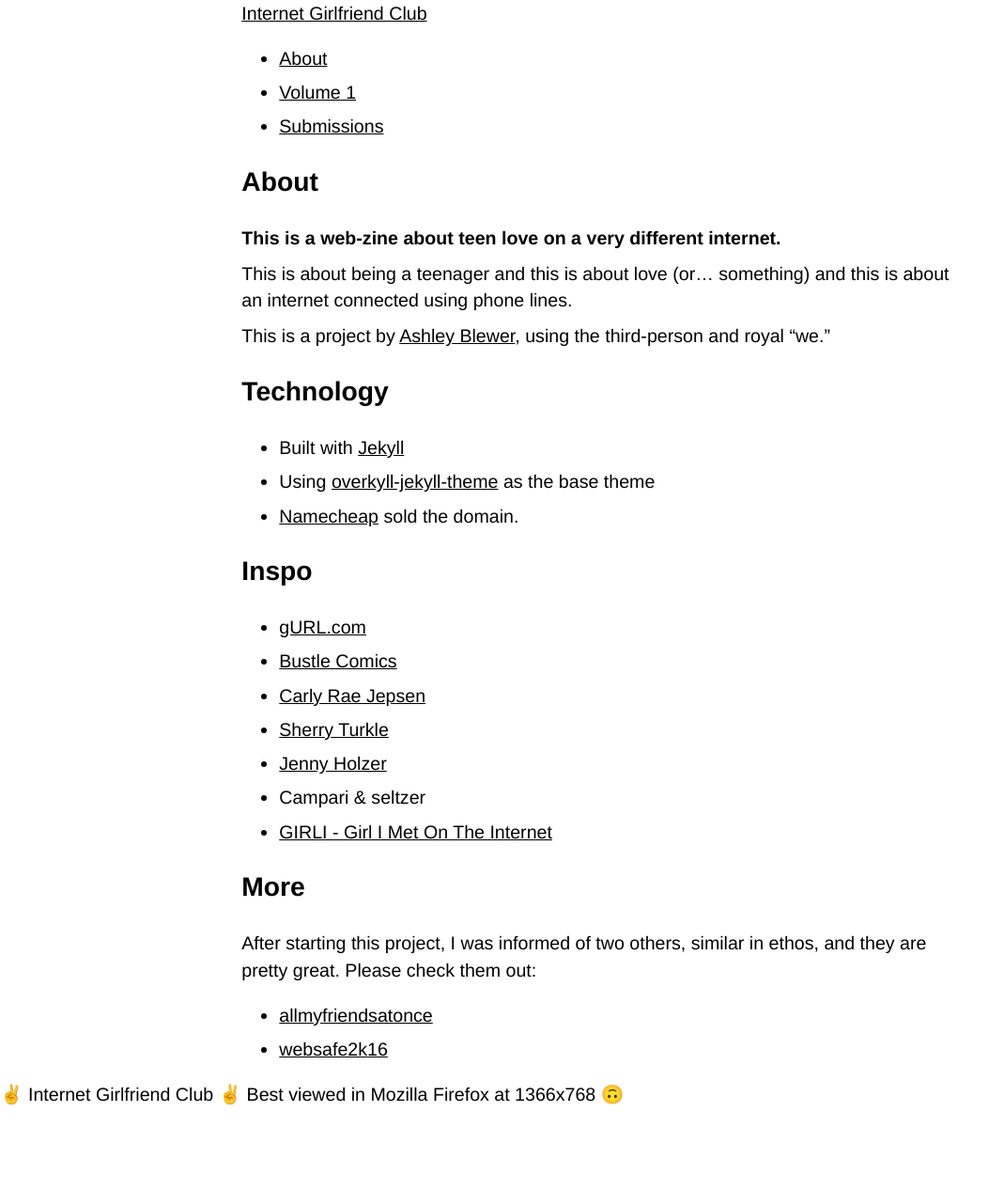
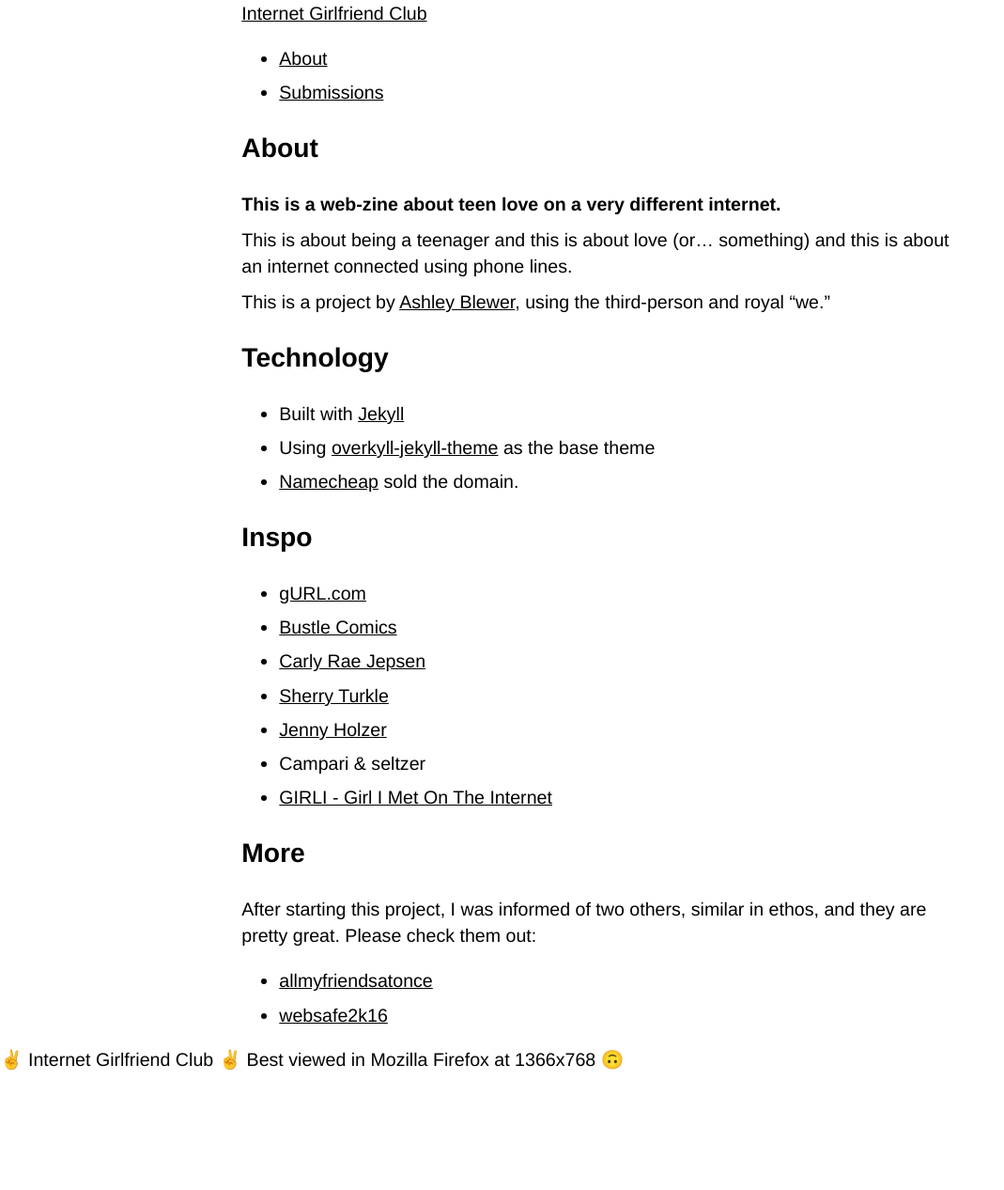
Before and after one commit to ablwr/internetgirlfriend_club, a Jekyll site: the page built from about.md, in a window 1280 px wide. Shown: the whole page at 94% size, without its empty margins (0-1069 px from the left). Built offline with Jekyll 4.4.1, drawn with Linux system fonts in a browser that asks for light colours; after the commit the page ends 1230 px from its top, so only the background shows below that.

Commit message:
covers link to header toooo

```diff
--- a/_includes/header.html
+++ b/_includes/header.html
@@ -6,7 +6,7 @@
     <nav class="nav-main" role="navigation">
       <ul>
         <li><a class="page-link" href="/about/">About</a></li>
-        <li><a class="page-link" href="/volume1/0.html">Volume 1</a></li>
+        <!-- <li><a class="page-link" href="/volume1/0.html">Volume 1</a></li> -->
         <li><a class="page-link" href="/cfp">Submissions</a></li>
       </ul>
     </nav>
```
